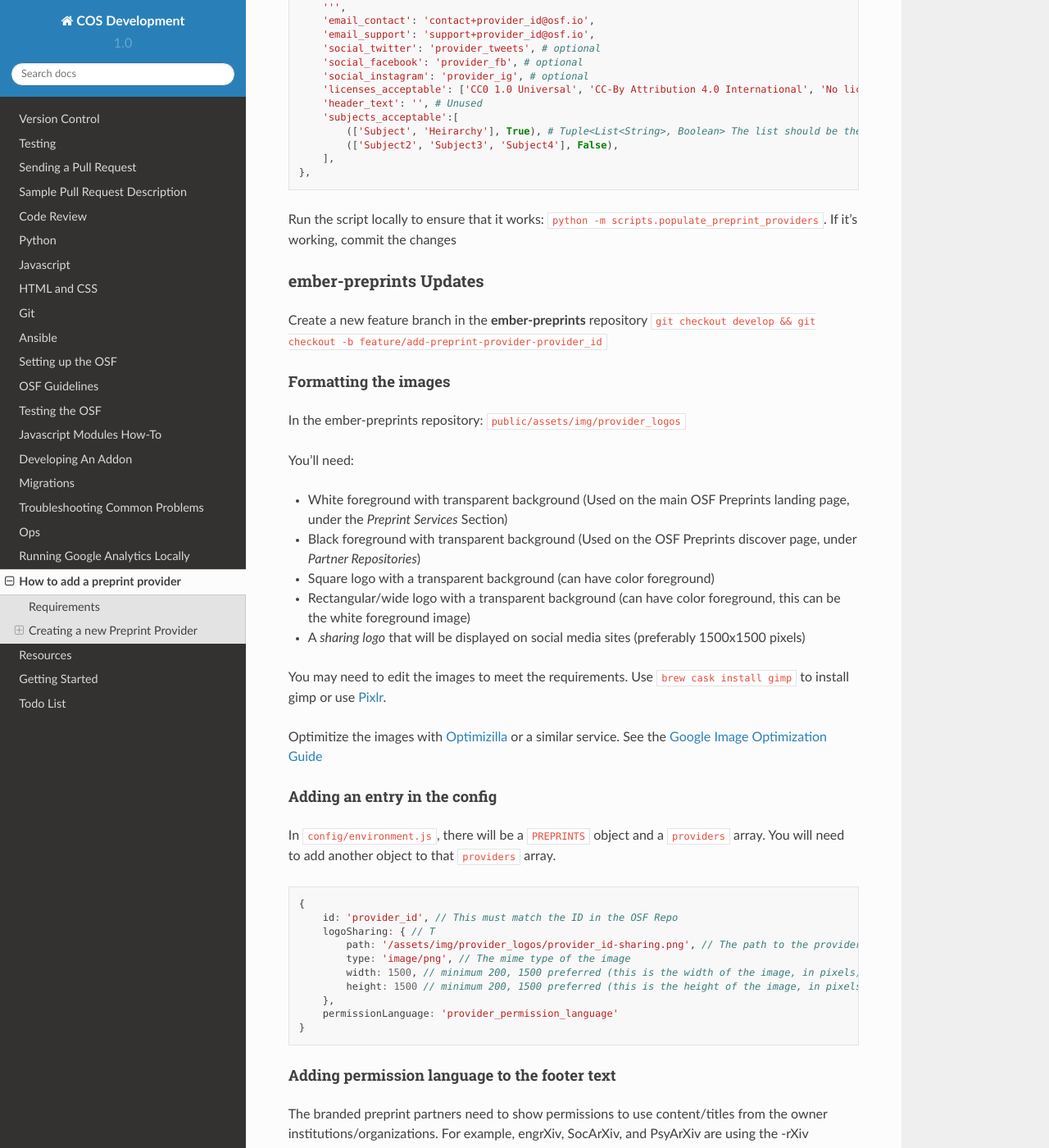
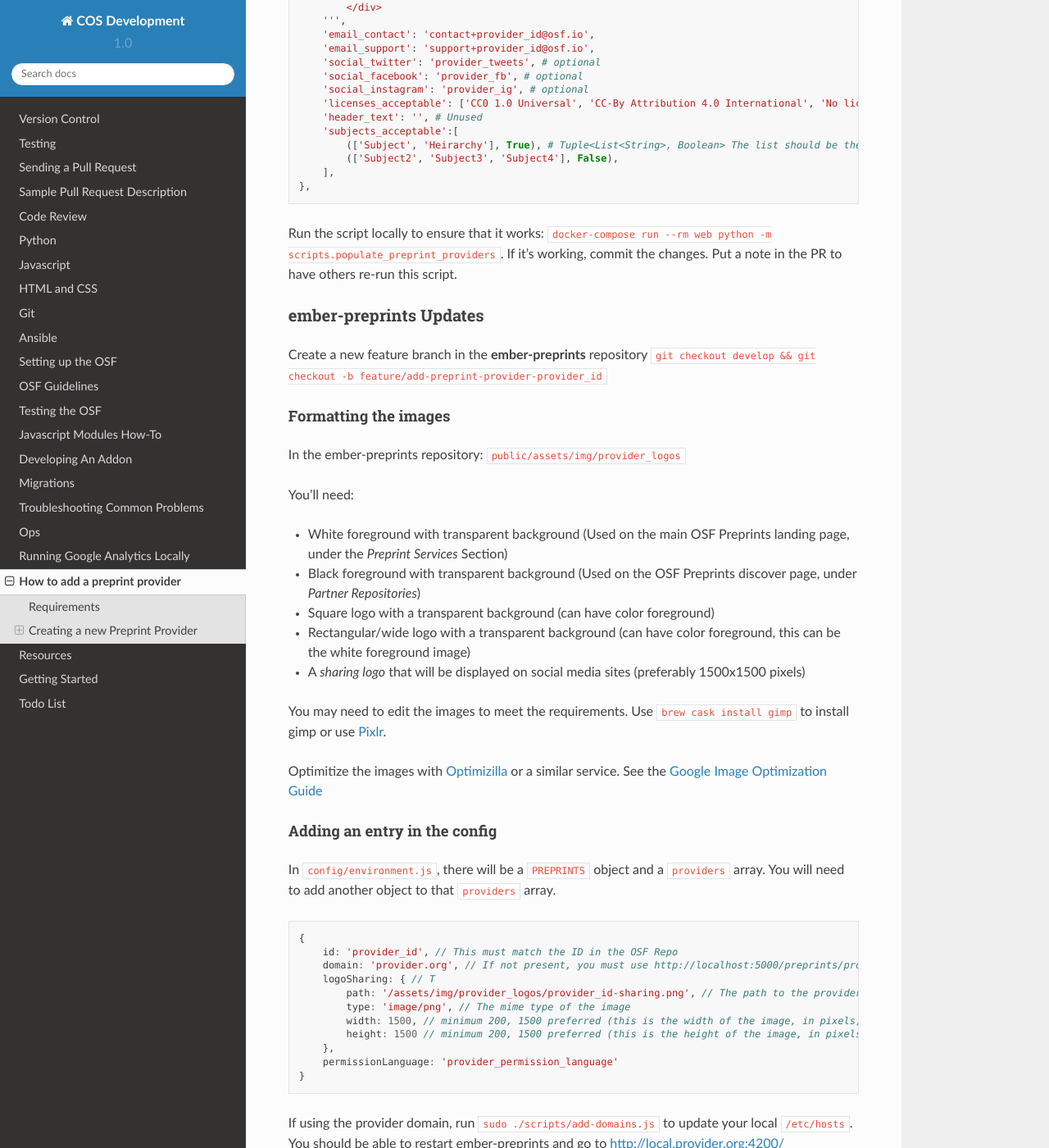
Before and after one commit to CenterForOpenScience/COSDev, a Sphinx documentation site: the page built from docs/osf/preprint_providers.rst, in a window 1280 px wide and 1400 px high, scrolled down 1521 px. Shown: the whole window at 82% size. Built offline with Sphinx 7.4.7 and the Read the Docs theme 2.0.0, drawn with Linux system fonts in a browser that asks for light colours; some of the changed text lies outside the part shown.

Commit message:
Add provider domain information

```diff
--- a/docs/osf/preprint_providers.rst
+++ b/docs/osf/preprint_providers.rst
@@ -9,7 +9,7 @@
 * A name
 * A square logo
 * A rectangular/wide logo
-* 3 unique colors
+* 3 unique colors (consider contrast ratios for accessibility)
 * A list of acceptable subjects (taxonomies)
 * A list of acceptable licenses
 * Emails for:
@@ -51,6 +51,7 @@
         'name': 'provider_name',
         'logo_name': 'provider_id-logo.png',
         'description': 'The description of the preprint provider',
+        'domain': 'provider.org', # Optional
         'banner_name': 'provider_id-banner.png',
         'external_url': 'http://provider-url.org',
         'example': 'abc12', # An example guid for this provider (Will have to be updated after the provider is up)
@@ -86,7 +87,7 @@
         ],
     },
 
-Run the script locally to ensure that it works: ``python -m scripts.populate_preprint_providers``. If it's working, commit the changes
+Run the script locally to ensure that it works: ``docker-compose run --rm web python -m scripts.populate_preprint_providers``. If it's working, commit the changes. Put a note in the PR to have others re-run this script.
 
 ember-preprints Updates
 -----------------------
@@ -122,6 +123,7 @@
 
     {
         id: 'provider_id', // This must match the ID in the OSF Repo
+        domain: 'provider.org', // If not present, you must use http://localhost:5000/preprints/provider
         logoSharing: { // T
             path: '/assets/img/provider_logos/provider_id-sharing.png', // The path to the provider's sharing logo
             type: 'image/png', // The mime type of the image
@@ -131,6 +133,7 @@
         permissionLanguage: 'provider_permission_language'
     }
 
+If using the provider domain, run ``sudo ./scripts/add-domains.js`` to update your local ``/etc/hosts``. You should be able to restart ember-preprints and go to http://local.provider.org:4200/
 
 Adding permission language to the footer text
 ~~~~~~~~~~~~~~~~~~~~~~~~~~~~~~~~~~~~~~~~~~~~~
```
